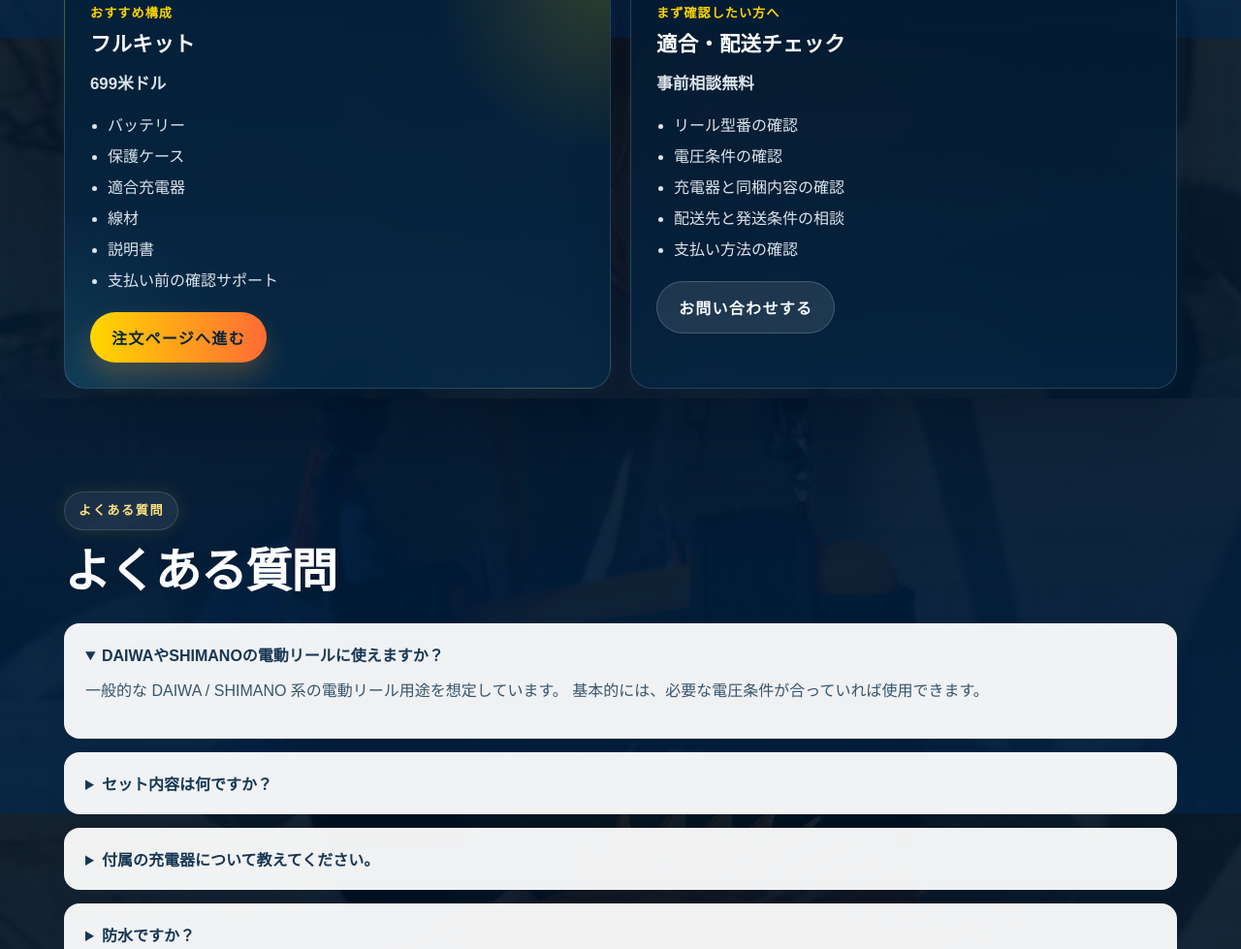
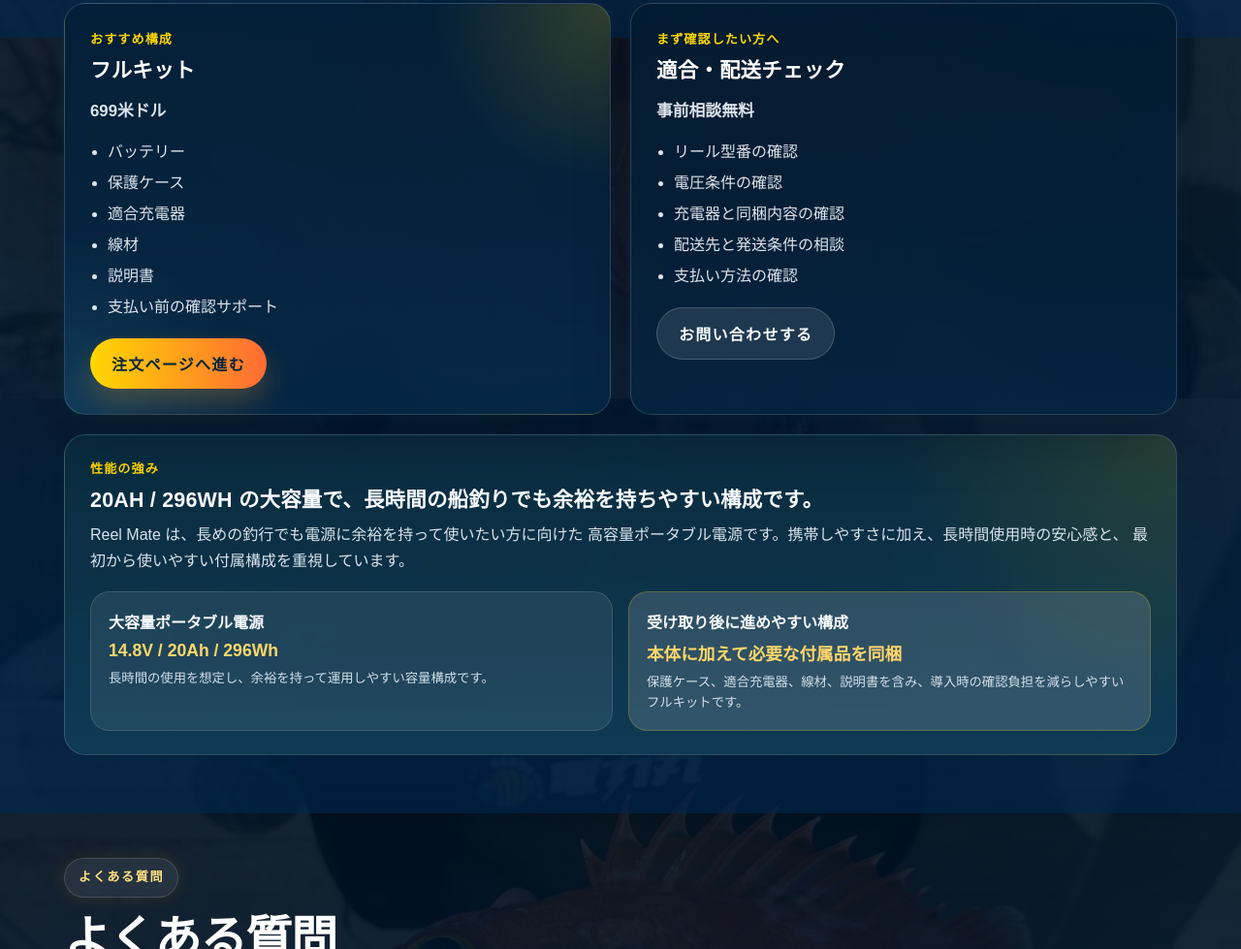
Before and after one commit to maxwu1978/fishbatterywebsite, a website: page ja.html in a window 1280 px wide. Shown: the part 5561-6540 px from the top of the page at 97% size. Drawn offline with Linux system fonts and the light colour scheme.

Commit message:
Sync Japanese pricing message with performance focus

```diff
--- a/ja.html
+++ b/ja.html
@@ -291,6 +291,8 @@
           <h2>現在のフルキット価格</h2>
           <p>
             Reel Mateフルキットの現在の直販価格は <strong>699米ドル</strong> です。
+            この価格は、<strong>20Ah / 296Wh</strong> の大容量ポータブル電源と、
+            すぐ使いやすいフルキット構成を含む内容として案内しています。
             支払い前に、配送先、支払い方法、電圧条件を確認できます。
           </p>
         </div>
@@ -322,6 +324,29 @@
             </ul>
             <a class="button button-secondary offer-secondary" href="ja-contact.html">お問い合わせする</a>
           </article>
+        </div>
+        <div class="capacity-proof">
+          <div class="capacity-proof-copy">
+            <p class="offer-label">性能の強み</p>
+            <h3>20Ah / 296Wh の大容量で、長時間の船釣りでも余裕を持ちやすい構成です。</h3>
+            <p>
+              Reel Mate は、長めの釣行でも電源に余裕を持って使いたい方に向けた
+              高容量ポータブル電源です。携帯しやすさに加え、長時間使用時の安心感と、
+              最初から使いやすい付属構成を重視しています。
+            </p>
+          </div>
+          <div class="capacity-proof-grid">
+            <article class="capacity-proof-card">
+              <strong>大容量ポータブル電源</strong>
+              <span>14.8V / 20Ah / 296Wh</span>
+              <small>長時間の使用を想定し、余裕を持って運用しやすい容量構成です。</small>
+            </article>
+            <article class="capacity-proof-card capacity-proof-card-featured">
+              <strong>受け取り後に進めやすい構成</strong>
+              <span>本体に加えて必要な付属品を同梱</span>
+              <small>保護ケース、適合充電器、線材、説明書を含み、導入時の確認負担を減らしやすいフルキットです。</small>
+            </article>
+          </div>
         </div>
       </section>
 
```
